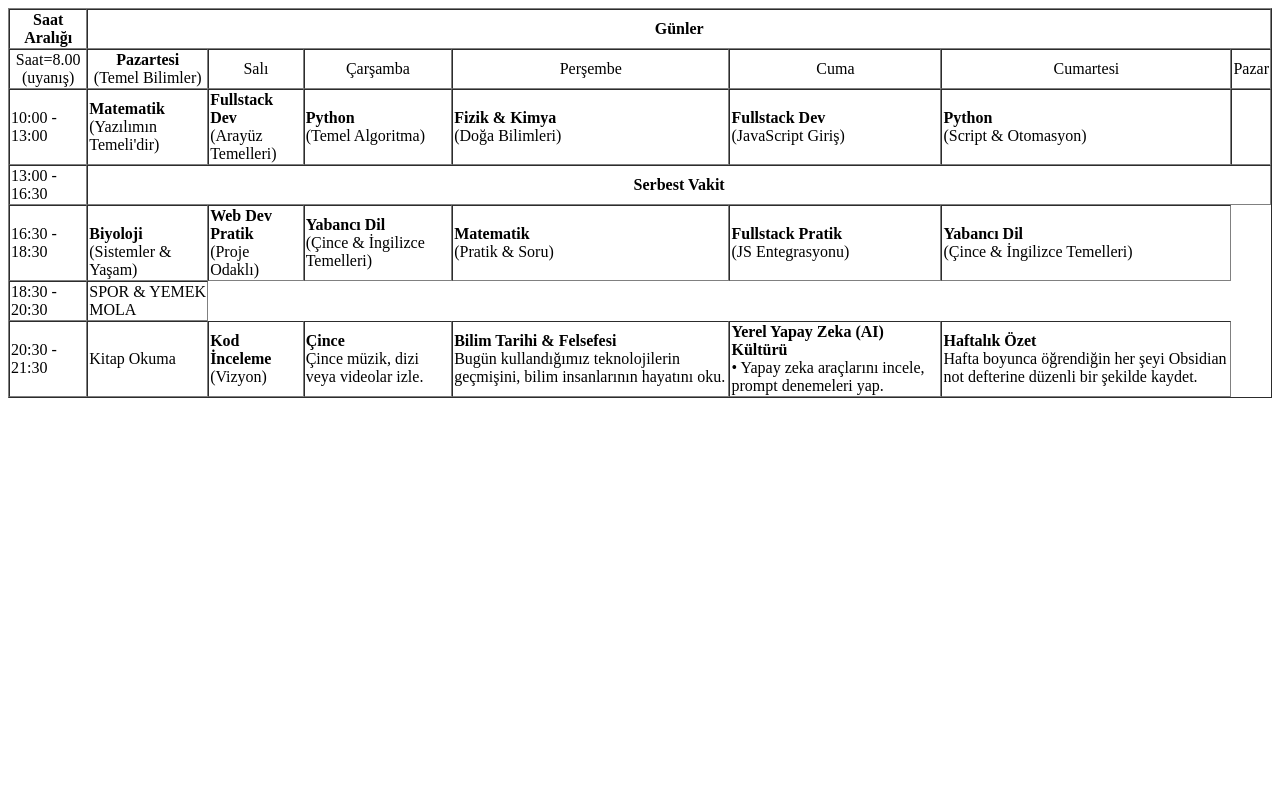
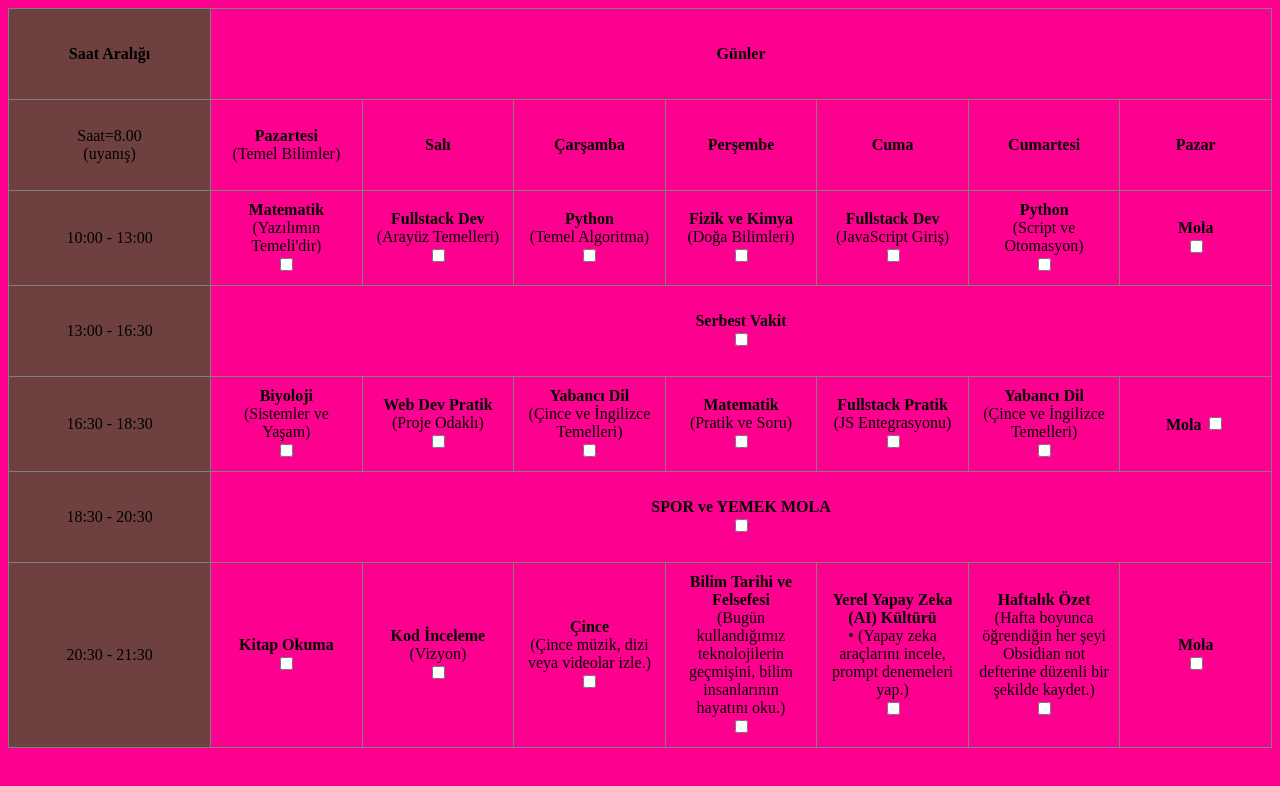
Before and after one commit to cutelaba/ki-isel-blog, a plain HTML site: page frontend/index.sayfa.2.html in a window 1280 px wide. Drawn offline with Linux system fonts and the light colour scheme.

Commit message:
toblo yapımı ve ve ufak js kodu

```diff
--- a/frontend/css/style.css
+++ b/frontend/css/style.css
@@ -5,7 +5,41 @@ body {
     background-position: center;
     min-height: 100vh;
 }
+body.program{background-color: rgb(254, 0, 144);}
 #YT-Link img{
     width: 240px;
     height: auto;
 }
+/* 1. KURAL: Tarayıcının kafasına göre esnemesini engelle */
+table {
+    width: 100%;             /* Tablo ekranı komple kaplasın */
+    table-layout: fixed;     /* İŞTE SİHİRLİ ÖZELLİK! Sütun genişliklerini sabitler, yazıya göre esnetmez. */
+    border-collapse: collapse; /* Çift çizgileri yok edip tek çizgi yapar, daha modern durur. */
+}
+
+/* 2. KURAL: Sütun genişliklerini yüzde olarak dağıt */
+/* Saat sütununa %16 verdik, kalan %84'ü 7 güne eşit bölmek için her güne %12 düşüyor */
+
+.saat-sutunu {
+    width: 16%;
+    background-color: rgb(110, 64, 64);
+}
+
+.pazartesi-sutunu,
+.sali-sutunu,
+.carsamba-sutunu,
+.persembe-sutunu,
+.cuma-sutunu,
+.cumartesi-sutunu,
+.pazar-sutunu {
+    width: 12%; /* 7 gün x 12 = %84. Saatle toplayınca tam %100! */
+}
+
+/* 3. KURAL: Kutuların içindeki yazıların taşmasını engelle ve hizala */
+table td, table th {
+    height: 70px;            /* Bütün normal kutuların yüksekliği eşit olsun */
+    text-align: center;      /* Yazılar yatayda ortalansın */
+    vertical-align: middle;  /* Yazılar dikeyde tam ortada dursun */
+    word-wrap: break-word;   /* Eğer ders ismi çok uzunsa kutuyu genişletmesin, alt satıra geçsin */
+    padding: 10px;           /* Yazı kutunun duvarlarına yapışmasın (Senin gels padding) */
+}
--- a/frontend/index.sayfa.2.html
+++ b/frontend/index.sayfa.2.html
@@ -1,115 +1,172 @@
-<!DOCTYPE html>
+<!doctype html>
 <html lang="en">
   <head>
-    <meta charset="UTF-8">
-    <meta name="viewport" content="width=device-width, initial-scale=1.0">
+    <meta charset="UTF-8" />
+    <meta name="viewport" content="width=device-width, initial-scale=1.0" />
     <title>ders programım</title>
-    <link rel="stylesheet" href="css/style.css"/>
+    <link rel="stylesheet" href="css/style.css" />
   </head>
-<body>
+
+  <body class="program">
     <div>
       <table border="1" cellpadding="1" cellspacing="0">
+        <caption></caption>
 
-            <caption>
-
-
-            </caption>
+        <colgroup>
+          <col class="saat-sutunu" />
+          <col class="pazartesi-sutunu" />
+          <col class="sali-sutunu" />
+          <col class="carsamba-sutunu" />
+          <col class="persembe-sutunu" />
+          <col class="cuma-sutunu" />
+          <col class="cumartesi-sutunu" />
+          <col class="pazar-sutunu" />
+        </colgroup>
 
         <thead>
+          <tr>
             <th>Saat Aralığı</th>
-                <th colspan="7" style="text-align:center">Günler</th>
-
+            <th colspan="7" style="text-align: center">Günler</th>
+          </tr>
         </thead>
 
-
         <tbody>
-            <div style="text-align: center;">
-
-
-
           <tr>
-                            <td style="text-align: center;">Saat=8.00<br>(uyanış)</td></td>
-                        <td style="text-align: center;"><b>Pazartesi</b><br>(Temel Bilimler)</td>
-                        <td style="text-align: center;">Salı</td>
-                        <td style="text-align: center;">Çarşamba</td>
-                        <td style="text-align: center;">Perşembe</td>
-                        <td style="text-align: center;">Cuma</td>
-                        <td style="text-align: center;">Cumartesi</td>
-                        <td style="text-align: center;">Pazar</td>
-
+            <td>Saat=8.00<br />(uyanış)</td>
+            <td><b>Pazartesi</b><br />(Temel Bilimler)</td>
+            <td><b>Salı</b></td>
+            <td><b>Çarşamba</b></td>
+            <td><b>Perşembe</b></td>
+            <td><b>Cuma</b></td>
+            <td><b>Cumartesi</b></td>
+            <td><b>Pazar</b></td>
           </tr>
-                </div>
-                <div class="pazartesi">
 
           <tr>
             <td>10:00 - 13:00</td>
-                        <td><b>Matematik</b><br>(Yazılımın Temeli'dir)</td>
-                        <td><b>Fullstack Dev</b><br>(Arayüz Temelleri)</td>
-                        <td><b>Python</b><br>(Temel Algoritma)</td>
-                        <td><b>Fizik & Kimya</b><br>(Doğa Bilimleri)</td>
-                        <td><b>Fullstack Dev</b><br>(JavaScript Giriş)</td>
-                        <td><b>Python</b><br>(Script & Otomasyon)</td>
-                        <td><b> </b><br></td>
 
+            <td>
+              <b>Matematik</b><br />(Yazılımın Temeli'dir)<br />
+              <input type="checkbox" class="ders-tik" id="pzt-matematik" />
+            </td>
+
+            <td>
+              <b>Fullstack Dev</b><br />(Arayüz Temelleri)<br />
+              <input type="checkbox" class="ders-tik" id="salı" />
+            </td>
+
+            <td>
+              <b>Python</b><br />(Temel Algoritma)<br />
+              <input type="checkbox" class="ders-tik" id="çarşamba" />
+            </td>
+            <td>
+              <b>Fizik ve Kimya</b><br />(Doğa Bilimleri)<br />
+              <input type="checkbox" class="ders-tik" id="perşembe" />
+            </td>
+            <td>
+              <b>Fullstack Dev</b><br />(JavaScript Giriş)<br />
+              <input type="checkbox" class="ders-tik" id="cuma" />
+            </td>
+            <td>
+              <b>Python</b><br />(Script ve Otomasyon)<br />
+              <input type="checkbox" class="ders-tik" id="cumartesi" />
+            </td>
+            <td>
+              <b>Mola</b><br />
+              <input type="checkbox" class="ders-tik" id="pazar" />
+            </td>
           </tr>
-                </div>
-                <div class="salı">
 
           <tr>
             <td>13:00 - 16:30</td>
-                        <td colspan="7" style="text-align: center;"><b>Serbest Vakit</b></td>
+            <td colspan="7" style="text-align: center">
+              <b>Serbest Vakit</b><br />
+              <input type="checkbox" class="ders-tik" id="serbest" />
+            </td>
           </tr>
-                </div>
-                <div class="çarşamba">
 
           <tr>
             <td>16:30 - 18:30</td>
-
             <td>
-                            <br><b>Biyoloji</b><br>(Sistemler & Yaşam)</br>
+              <b>Biyoloji</b><br />(Sistemler ve Yaşam)<br />
+              <input type="checkbox" class="ders-tik" id="pzt2" />
             </td>
-
-                        <td><b>Web Dev Pratik</b><br>(Proje Odaklı)</br></td>
-                        <td><b>Yabancı Dil</b><br>(Çince & İngilizce Temelleri)</br></td>
-                        <td><b>Matematik</b><br>(Pratik & Soru)</br></td>
-                        <td><b>Fullstack Pratik</b><br>(JS Entegrasyonu)</br></td>
-                        <td><b>Yabancı Dil</b><br>(Çince & İngilizce Temelleri)</br></td>
+            <td>
+              <b>Web Dev Pratik</b><br />(Proje Odaklı)<br />
+              <input type="checkbox" class="ders-tik" id="salı2" />
+            </td>
+            <td>
+              <b>Yabancı Dil</b><br />(Çince ve İngilizce Temelleri)<br />
+              <input type="checkbox" class="ders-tik" id="çarşamba2" />
+            </td>
+            <td>
+              <b>Matematik</b><br />(Pratik ve Soru)<br />
+              <input type="checkbox" class="ders-tik" id="perşembe2" />
+            </td>
+            <td>
+              <b>Fullstack Pratik</b><br />(JS Entegrasyonu)<br />
+              <input type="checkbox" class="ders-tik" id="cuma2" />
+            </td>
+            <td>
+              <b>Yabancı Dil</b><br />(Çince ve İngilizce Temelleri)<br />
+              <input type="checkbox" class="ders-tik" id="cumartesi2" />
+            </td>
+            <td>
+              <b>Mola</b>
+              <input type="checkbox" class="ders-tik" id="serbest2"
+            </td>
           </tr>
-                </div>
 
           <tr>
             <td>18:30 - 20:30</td>
-                    <td>SPOR & YEMEK MOLA</td>
+            <td colspan="7" style="text-align: center">
+              <b
+                >SPOR ve YEMEK MOLA<br />
+                <input type="checkbox" class="ders-tik" id="spor"
+              /></b>
+            </td>
           </tr>
 
           <tr>
             <td>20:30 - 21:30</td>
-                    <td>Kitap Okuma</td>
-                    <td><b>Kod İnceleme</b><br>(Vizyon)</br></td>
-                    <td><b>Çince</b><br>Çince müzik, dizi veya videolar izle.</br></td>
-                    <td><b>Bilim Tarihi & Felsefesi</b><br>Bugün kullandığımız teknolojilerin geçmişini, bilim insanlarının hayatını oku.</br></td>
-                    <td><b>Yerel Yapay Zeka (AI) Kültürü</b><br>• Yapay zeka araçlarını incele, prompt denemeleri yap.</br></td>
-                    <td><b>Haftalık Özet</b><br>Hafta boyunca öğrendiğin her şeyi Obsidian not defterine düzenli bir şekilde kaydet.</br></td>
+            <td>
+              <b>Kitap Okuma</b><br />
+              <input type="checkbox" class="ders-tik" id="pzt-3" />
+            </td>
+            <td>
+              <b>Kod İnceleme</b><br />(Vizyon)<br />
+              <input type="checkbox" class="ders-tik" id="pzt-4" />
+            </td>
+            <td>
+              <b>Çince</b><br />(Çince müzik, dizi veya videolar izle.)<br />
+              <input type="checkbox" class="ders-tik" id="pzt-5" />
+            </td>
+            <td>
+              <b>Bilim Tarihi ve Felsefesi</b><br />(Bugün kullandığımız
+              teknolojilerin geçmişini, bilim insanlarının hayatını oku.)
+              <br />
+              <input type="checkbox" class="ders-tik" id="pzt-6" />
+            </td>
+            <td>
+              <b>Yerel Yapay Zeka (AI) Kültürü</b><br />• (Yapay zeka araçlarını
+              incele, prompt denemeleri yap.)<br />
+              <input type="checkbox" class="ders-tik" id="pzt-7" />
+            </td>
+            <td>
+              <b>Haftalık Özet</b><br />(Hafta boyunca öğrendiğin her şeyi
+              Obsidian not defterine düzenli bir şekilde kaydet.)<br />
+              <input type="checkbox" class="ders-tik" id="pzt-8" />
+            </td>
+            <td>
+              <b>Mola</b><br />
+              <input type="checkbox" class="ders-tik" id="pzt-9" />
+            </td>
           </tr>
-
-                <tr>
-
-                </tr>
-
-            </div>
         </tbody>
 
-
-            <tfoot>
-
-            </tfoot>
-
+        <tfoot></tfoot>
       </table>
-
-
-
-
     </div>
-
+    <script src="script.js"></script>
   </body>
 </html>
```
Also changed, not shown: frontend/js/script.js (+34 -0 lines). Lines whose indentation alone changed are shown as unchanged.
